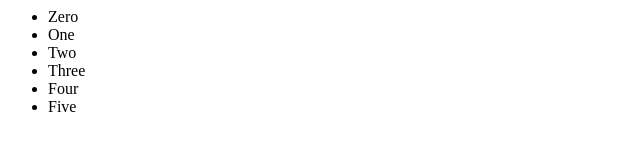
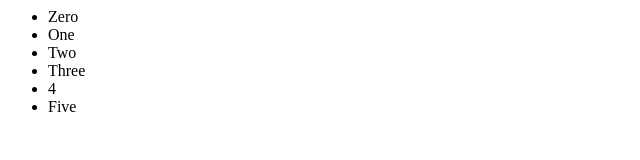
Before and after one commit to ok3251/ipp_practice, a plain HTML site: page index.html in a window 1280 px wide. Shown: the full height of the page, 0-640 px from the left. Drawn offline with Linux system fonts and the light colour scheme.

Commit message:
updqte four -> 4

```diff
--- a/index.html
+++ b/index.html
@@ -3,6 +3,6 @@
 	<li>One</li>
 	<li>Two</li>
 	<li>Three</li>
-	<li>Four</li>
+	<li>4</li>
 	<li>Five</li>
 </ul>
```
